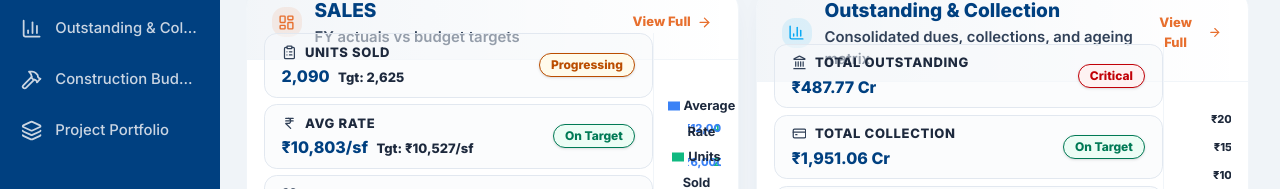
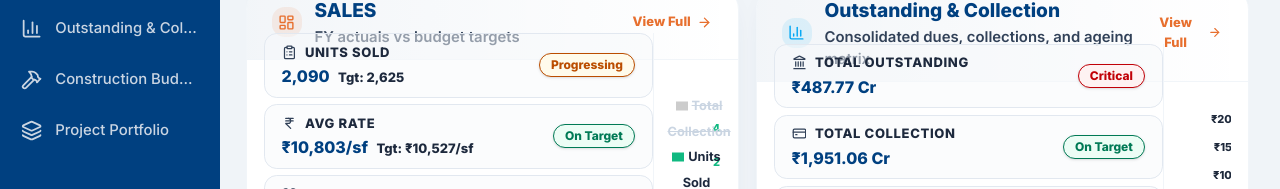
Before and after one commit to Sumit572001/BM_Dashboard, a React (Vite) app: page /#/ in a window 1280 px wide. Both pictures are taken after a click on the button "Explore Sample Dashboard". Shown: the part 182-371 px from the top of the page. Built offline with nearby package versions, Linux system fonts and the light colour scheme.

Commit message:
change sales chart Y-axis from Average Rate to Total Collection and hide collection by default

```diff
--- a/src/pages/Overview.jsx
+++ b/src/pages/Overview.jsx
@@ -111,7 +111,7 @@ const MountedResponsiveContainer = ({ children, ...props }) => {
 // Sales cumulative progress line graph displaying Units (Green) & Rate (Blue)
 const SalesLineChart = ({ data }) => {
   const [hideUnits, setHideUnits] = React.useState(false);
-  const [hideRate, setHideRate] = React.useState(false);
+  const [hideCollection, setHideCollection] = React.useState(true);
 
   return (
     <div className="w-full h-full relative">
@@ -144,13 +144,13 @@ const SalesLineChart = ({ data }) => {
             axisLine={false}
             tickLine={false}
             tick={{ fontSize: 11, fontWeight: 800, fill: '#3b82f6' }}
-            tickFormatter={(val) => `₹${val.toLocaleString('en-IN')}`}
+            tickFormatter={(val) => `₹${val.toFixed(1)} Cr`}
           />
           <Tooltip
             content={({ active, payload }) => {
               if (active && payload && payload.length) {
                 const unitsVal = payload.find(p => p.dataKey === "Units")?.value;
-                const rateVal = payload.find(p => p.dataKey === "Rate")?.value;
+                const collectionVal = payload.find(p => p.dataKey === "Collection")?.value;
                 return (
                   <div className="bg-slate-900/95 text-white px-3.5 py-2.5 rounded-2xl text-xs shadow-xl border border-slate-800 space-y-1.5 font-sans">
                     <p className="font-extrabold text-slate-300 uppercase tracking-wider">{payload[0].payload.name}</p>
@@ -160,10 +160,10 @@ const SalesLineChart = ({ data }) => {
                         <span className="text-[#10b981] font-black">{unitsVal} units</span>
                       </p>
                     )}
-                    {rateVal !== undefined && rateVal !== null && (
+                    {collectionVal !== undefined && collectionVal !== null && (
                       <p className="font-bold flex items-center justify-between gap-6 text-slate-200">
-                        <span>Avg Rate:</span>
-                        <span className="text-[#3b82f6] font-black">₹{rateVal.toLocaleString('en-IN')}/sf</span>
+                        <span>Total Collection:</span>
+                        <span className="text-[#3b82f6] font-black">₹{collectionVal.toFixed(2)} Cr</span>
                       </p>
                     )}
                   </div>
@@ -181,12 +181,12 @@ const SalesLineChart = ({ data }) => {
               const key = e.dataKey;
               if (key === 'Units') {
                 setHideUnits(prev => !prev);
-              } else if (key === 'Rate') {
-                setHideRate(prev => !prev);
+              } else if (key === 'Collection') {
+                setHideCollection(prev => !prev);
               }
             }}
             formatter={(value, entry) => {
-              const isHidden = (entry.dataKey === 'Units' && hideUnits) || (entry.dataKey === 'Rate' && hideRate);
+              const isHidden = (entry.dataKey === 'Units' && hideUnits) || (entry.dataKey === 'Collection' && hideCollection);
               return (
                 <span className={`text-xs font-bold cursor-pointer select-none ${isHidden ? 'text-slate-300 line-through' : 'text-slate-800'}`}>
                   {value}
@@ -208,14 +208,14 @@ const SalesLineChart = ({ data }) => {
           <Line
             yAxisId="right"
             type="monotone"
-            dataKey="Rate"
-            name="Average Rate"
+            dataKey="Collection"
+            name="Total Collection"
             stroke="#3b82f6"
             strokeWidth={2.5}
             dot={{ r: 3, strokeWidth: 1 }}
             activeDot={{ r: 5 }}
             connectNulls={false}
-            hide={hideRate}
+            hide={hideCollection}
           />
         </LineChart>
       </MountedResponsiveContainer>
@@ -518,24 +518,13 @@ export default function Overview() {
       // Sum actual units sold in that month
       const mUnitsActual = filteredProjects.reduce((sum, p) => sum + (p.monthlyData?.[m]?.unitsActual || 0), 0);
 
-      // Calculate weighted average actual rate
-      const totalActualAmt = filteredProjects.reduce((sum, p) => {
-        const units = p.monthlyData?.[m]?.unitsActual || 0;
-        const rate = p.monthlyData?.[m]?.rateActual || 0;
-        return sum + (units * rate);
-      }, 0);
-
-      // Weighted average rate or fallback to average rate of active projects in that month
-      let mRateActual = mUnitsActual > 0 ? (totalActualAmt / mUnitsActual) : 0;
-      if (mRateActual === 0) {
-        const activeRateSum = filteredProjects.reduce((sum, p) => sum + (p.monthlyData?.[m]?.rateActual || p.actualRate || 0), 0);
-        mRateActual = filteredProjects.length > 0 ? (activeRateSum / filteredProjects.length) : 0;
-      }
+      // Sum actual collection in that month (in Rupees)
+      const mCollectionActual = filteredProjects.reduce((sum, p) => sum + (p.monthlyData?.[m]?.collectionActual || 0), 0);
 
       data.push({
         name: m,
         Units: idx <= reportingIndex ? mUnitsActual : null,
-        Rate: idx <= reportingIndex ? Math.round(mRateActual) : null,
+        Collection: idx <= reportingIndex ? (mCollectionActual / 10000000) : null,
       });
     });
 
```
